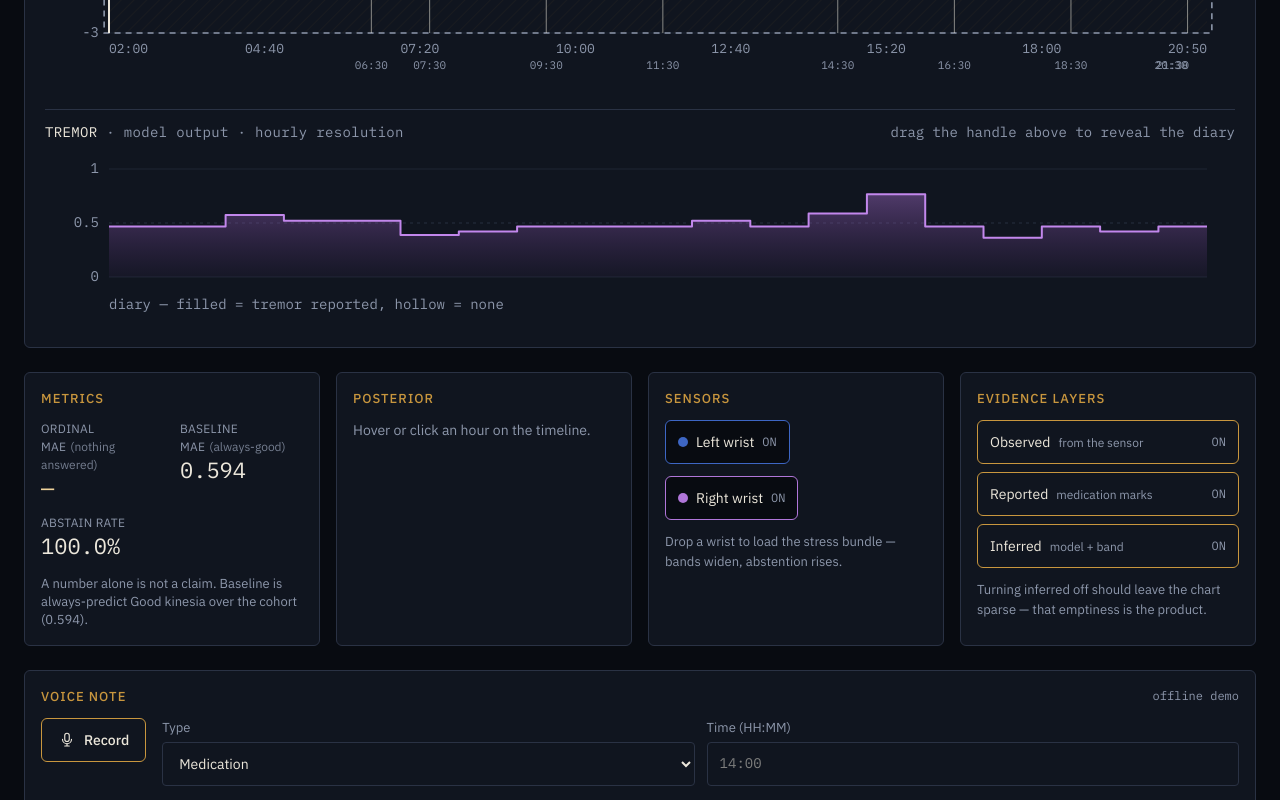
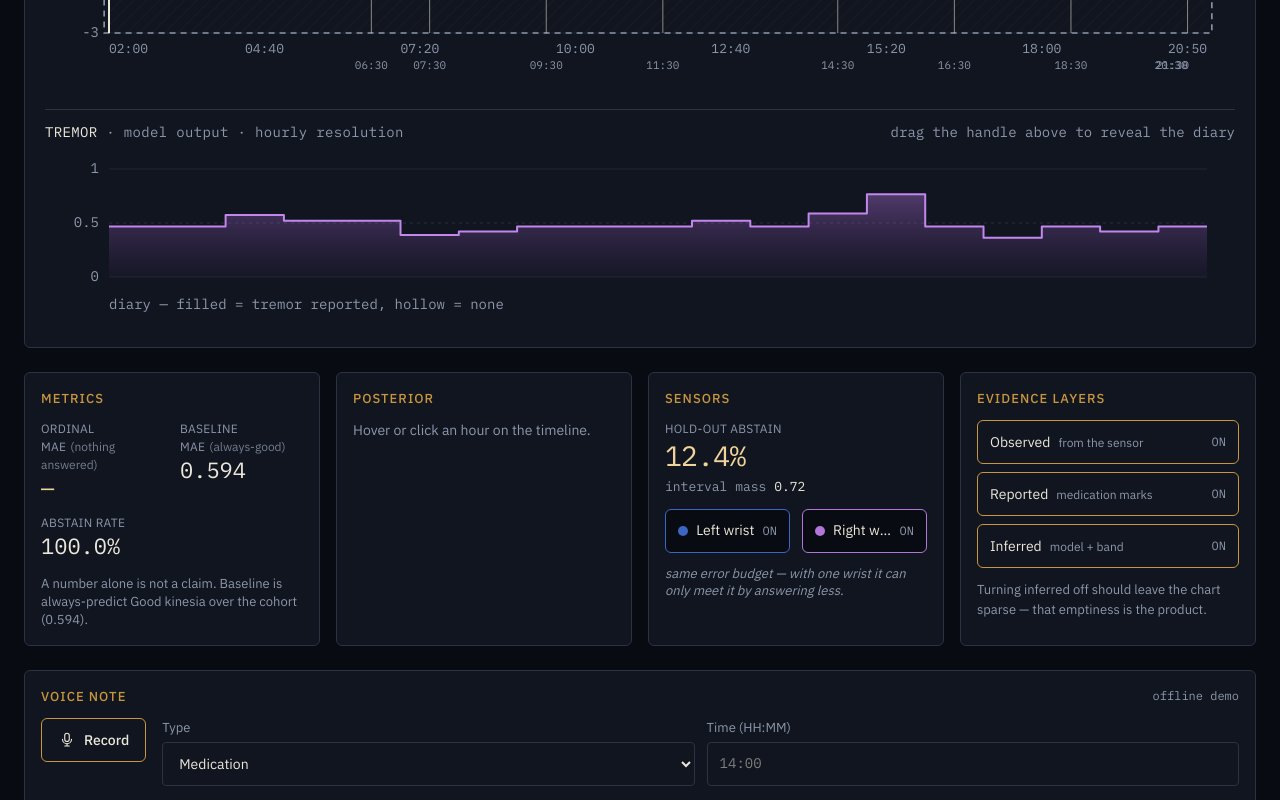
Before and after one commit to MohammadSadeghSalehi/astrolabe, a Next.js app in the folder app/: page / in a window 1280 px wide. Shown: the part 478-1278 px from the top of the page. Built offline with nearby package versions, Linux system fonts and the light colour scheme.

Commit message:
Sell the sensor toggle with held-out abstain animation
Read holdout_abstain_rate and interval_mass from the loaded bundle
metrics; tween the percentage with motion when the mask reloads.
Equal-width wrist buttons and the error-budget caption.

```diff
--- a/app/components/SensorToggles.tsx
+++ b/app/components/SensorToggles.tsx
@@ -1,7 +1,15 @@
 "use client";
 
+import { useEffect, useRef, useState } from "react";
+import { animate } from "motion";
 import type { SensorMask } from "@/lib/store";
+import { useStore } from "@/lib/store";
 
+/**
+ * Sensor mask is the live beat of the demo: both day bundles abstain 100% on
+ * the timeline, so the held-out abstain rate is what sells the toggle. Values
+ * come from the loaded bundle's metrics — never hard-coded.
+ */
 export function SensorToggles({
   mask,
   onChange,
@@ -9,6 +17,35 @@ export function SensorToggles({
   mask: SensorMask;
   onChange: (m: SensorMask) => void;
 }) {
+  const bundle = useStore((s) => s.bundle);
+  const m = bundle?.metrics;
+  const holdout = m?.holdout_abstain_rate;
+  const intervalMass = m?.interval_mass;
+
+  const [displayHoldout, setDisplayHoldout] = useState(holdout ?? 0);
+  const displayRef = useRef(holdout ?? 0);
+
+  useEffect(() => {
+    if (holdout == null) return;
+    const from = displayRef.current;
+    if (from === holdout) {
+      setDisplayHoldout(holdout);
+      return;
+    }
+    const controls = animate(from, holdout, {
+      duration: 0.55,
+      ease: [0.22, 1, 0.36, 1],
+      onUpdate: (v) => {
+        displayRef.current = v;
+        setDisplayHoldout(v);
+      },
+    });
+    return () => controls.stop();
+  }, [holdout]);
+
+  const holdoutLabel =
+    holdout != null ? `${(displayHoldout * 100).toFixed(1)}%` : "—";
+
   return (
     <section
       className="rounded-md border p-4"
@@ -20,7 +57,34 @@ export function SensorToggles({
       >
         Sensors
       </h2>
-      <div className="flex flex-wrap gap-3">
+
+      {/* Held-out abstain — the number that moves when a wrist drops */}
+      <div className="mb-3">
+        <p
+          className="text-[12px] uppercase tracking-wide"
+          style={{ color: "var(--ink-2)" }}
+        >
+          Hold-out abstain
+        </p>
+        <p
+          className="font-mono text-[28px] tabular-nums leading-tight tracking-tight"
+          style={{ color: "var(--brass-hi)" }}
+          aria-live="polite"
+        >
+          {holdoutLabel}
+        </p>
+        {intervalMass != null && (
+          <p
+            className="mt-1 font-mono text-[13px] tabular-nums"
+            style={{ color: "var(--ink-2)" }}
+          >
+            interval mass{" "}
+            <span style={{ color: "var(--ink)" }}>{intervalMass.toFixed(2)}</span>
+          </p>
+        )}
+      </div>
+
+      <div className="flex gap-3">
         <Toggle
           label="Left wrist"
           color="var(--s3-wrist-left)"
@@ -34,8 +98,12 @@ export function SensorToggles({
           onClick={() => onChange({ ...mask, right: !mask.right })}
         />
       </div>
-      <p className="mt-3 text-[13px]" style={{ color: "var(--ink-2)" }}>
-        Drop a wrist to load the stress bundle — bands widen, abstention rises.
+
+      <p
+        className="mt-3 text-[13px] italic leading-snug"
+        style={{ color: "var(--ink-2)" }}
+      >
+        same error budget — with one wrist it can only meet it by answering less.
       </p>
     </section>
   );
@@ -56,7 +124,7 @@ function Toggle({
     <button
       type="button"
       onClick={onClick}
-      className="flex min-h-[44px] min-w-[44px] items-center gap-2 rounded-md border px-3 py-2 text-[14px] transition-none"
+      className="flex min-h-[44px] min-w-0 flex-1 basis-0 items-center justify-center gap-2 rounded-md border px-3 py-2 text-[14px] transition-none"
       style={{
         borderColor: on ? color : "var(--axis)",
         background: on ? "var(--page)" : "transparent",
@@ -66,11 +134,14 @@ function Toggle({
       aria-pressed={on}
     >
       <span
-        className="inline-block h-2.5 w-2.5 rounded-full"
+        className="inline-block h-2.5 w-2.5 shrink-0 rounded-full"
         style={{ background: color }}
       />
-      {label}
-      <span className="font-mono text-[12px]" style={{ color: "var(--ink-2)" }}>
+      <span className="truncate">{label}</span>
+      <span
+        className="shrink-0 font-mono text-[12px]"
+        style={{ color: "var(--ink-2)" }}
+      >
         {on ? "ON" : "OFF"}
       </span>
     </button>
```
